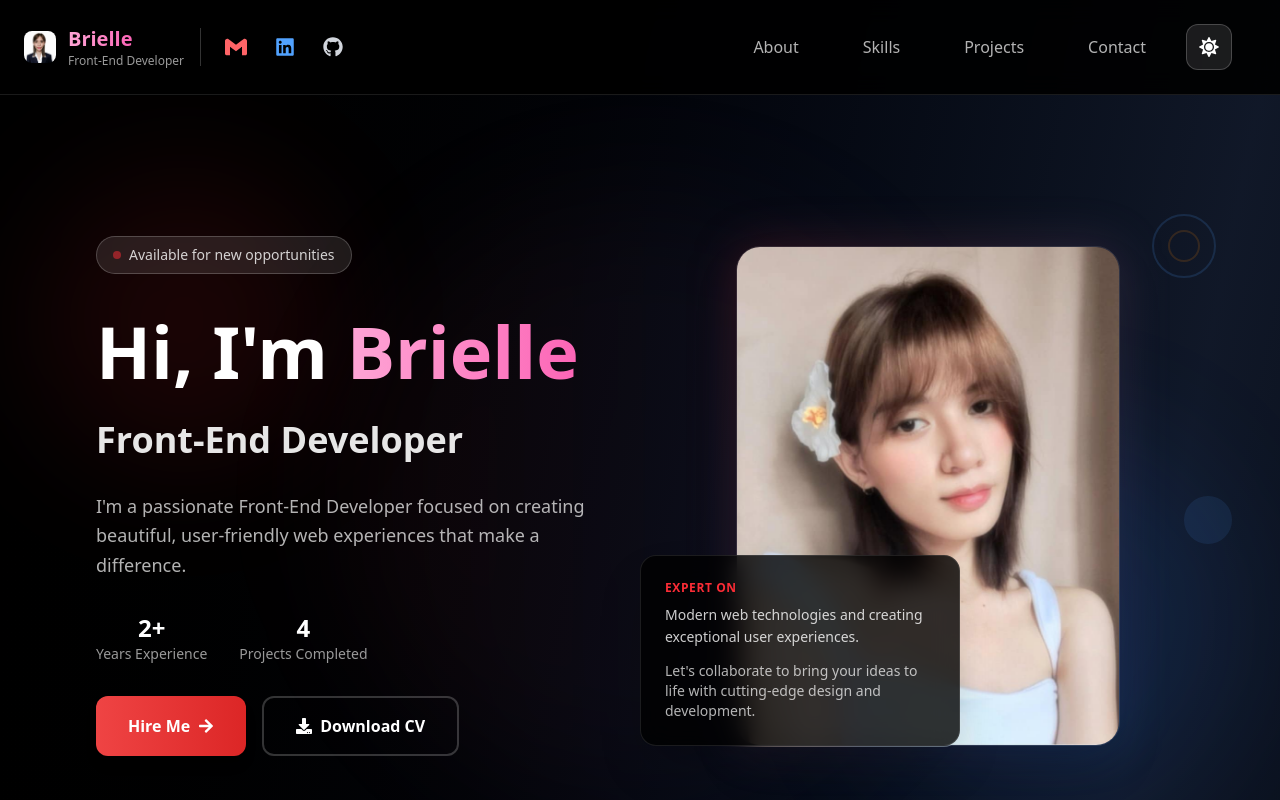
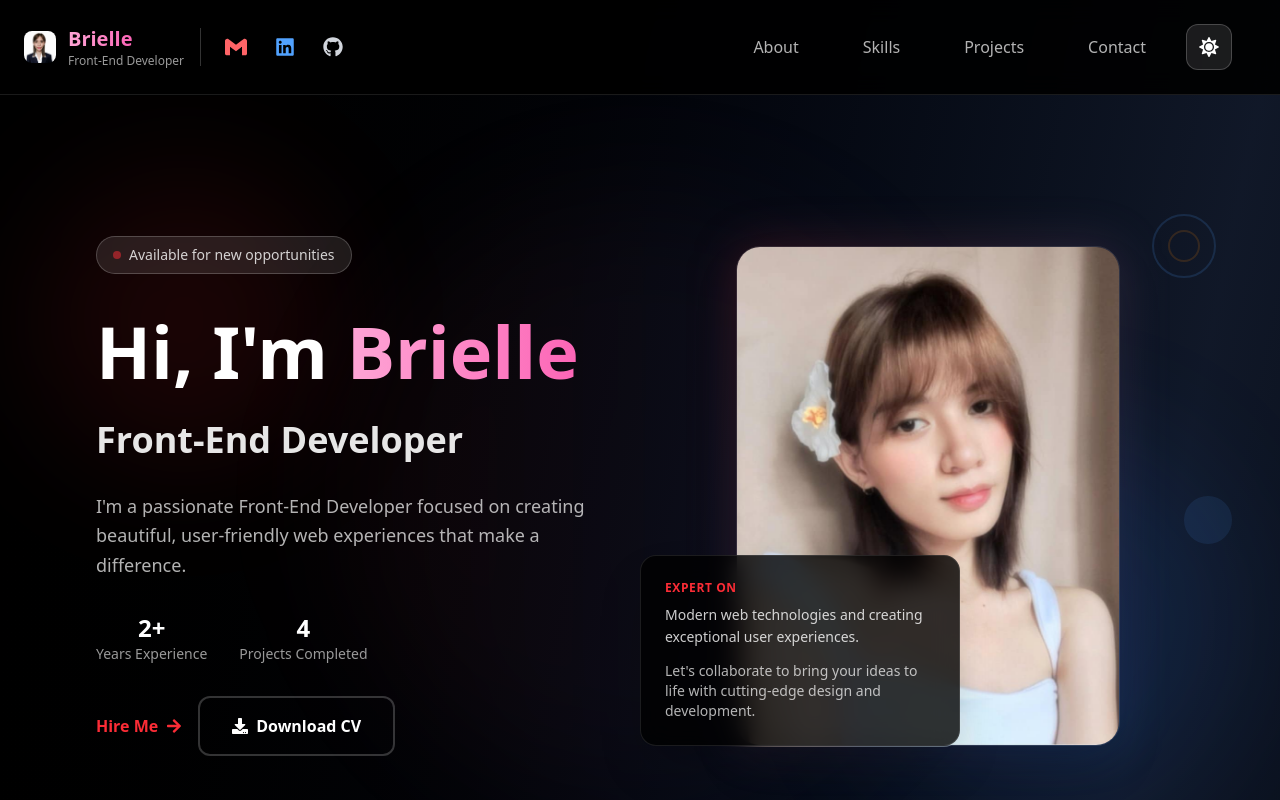
Before and after one commit to Cainday-Bradley/my_portfolio, a React (Vite) app: page / in a window 1280 px wide. Shown: the top 800 px of the page. Built offline with nearby package versions, Linux system fonts and the light colour scheme.

Commit message:
change the button

```diff
--- a/src/components/AboutMe.tsx
+++ b/src/components/AboutMe.tsx
@@ -115,10 +115,10 @@ export default function AboutMe({ isDark }: AboutMeProps) {
               transition={{ delay: 0.7 }}
               className="flex flex-col sm:flex-row gap-4"
             >
-              <button className="btn-primary flex items-center space-x-2 group">
+              <span className="flex items-center space-x-2 text-base font-semibold text-red-500 select-none">
                 <span>Hire Me</span>
-                <FaArrowRight className="w-4 h-4 group-hover:translate-x-1 transition-transform" />
-              </button>
+                <FaArrowRight className="w-4 h-4" />
+              </span>
               <a
                 href="/src/assets/Bradley Cainday - Resume.pdf"
                 download
```
